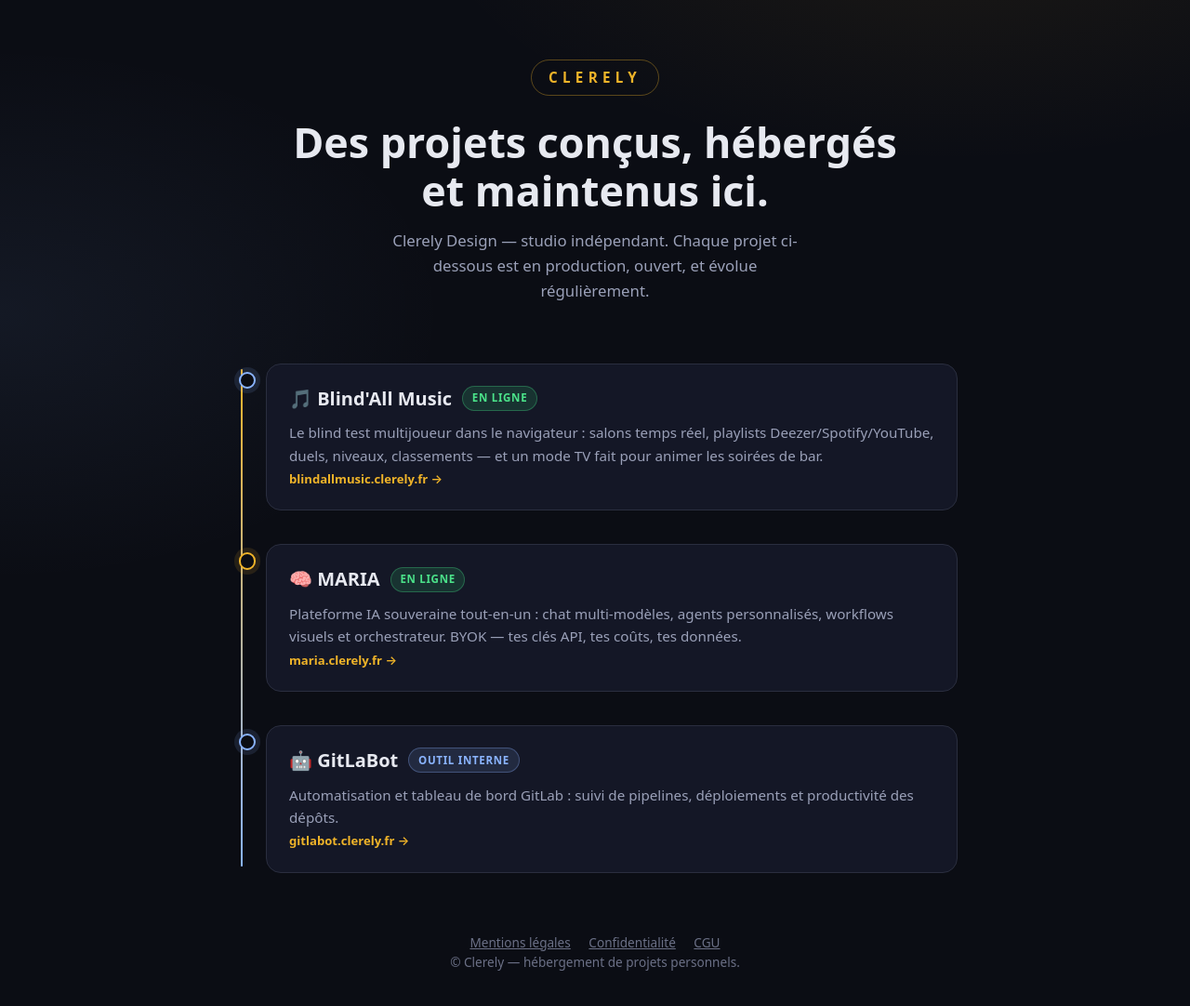
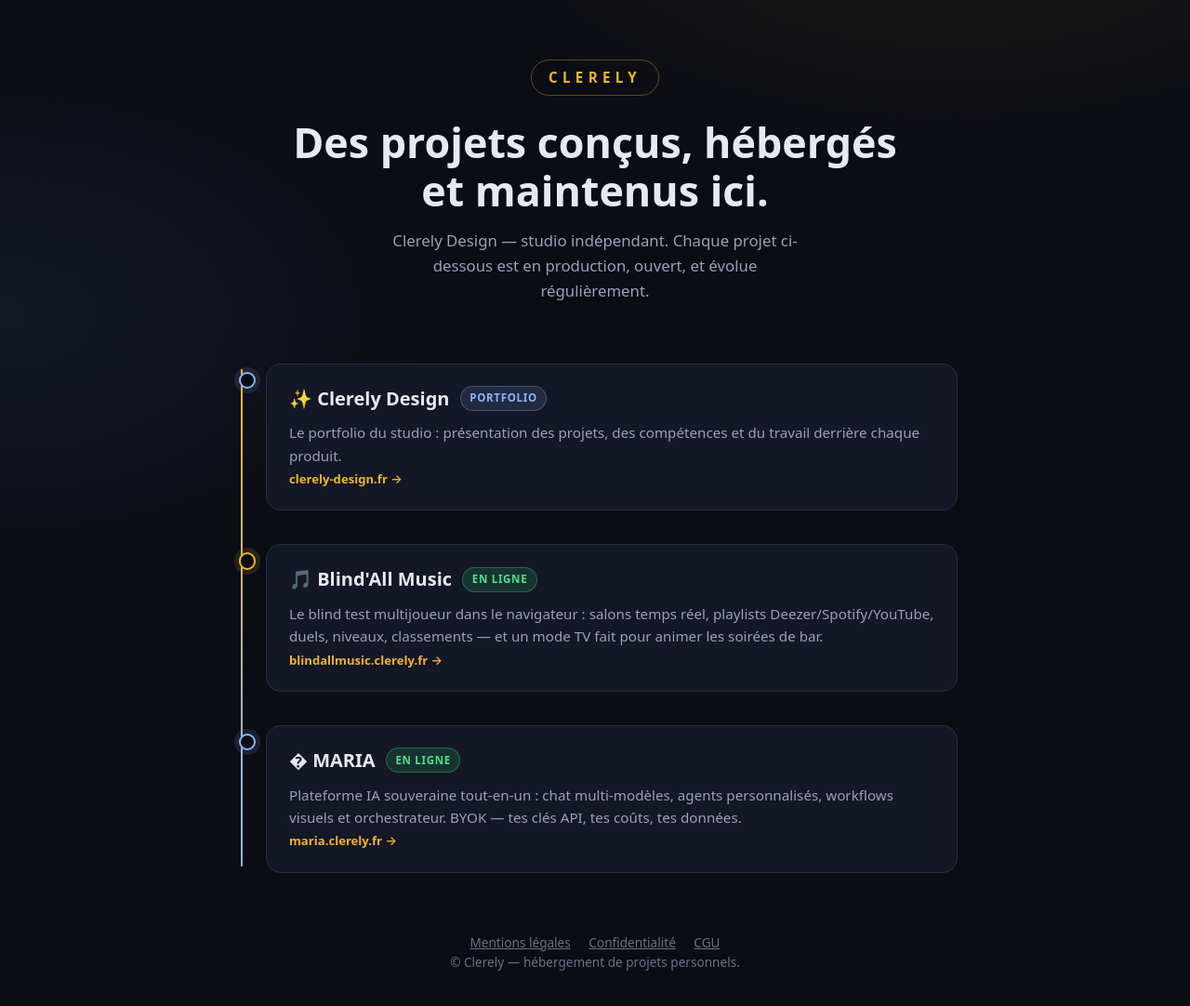
Before and after one commit to byPreaZy/blindallmusic, a plain HTML site: page rootverify/index.html in a window 1280 px wide. Shown: the whole page at 93% size. Drawn offline with Linux system fonts and the light colour scheme.

Commit message:
feat(root): remove GitLaBot from timeline, add portfolio node

```diff
--- a/rootverify/index.html
+++ b/rootverify/index.html
@@ -35,6 +35,7 @@
       header { text-align: center; margin-bottom: 4rem; }
       .logo {
         display: inline-block;
+        text-decoration: none;
         font-weight: 800;
         font-size: 0.95rem;
         letter-spacing: 0.35em;
@@ -130,7 +131,7 @@
   <body>
     <main>
       <header>
-        <span class="logo">Clerely</span>
+        <a class="logo" href="https://clerely-design.fr">Clerely</a>
         <h1>Des projets conçus, hébergés<br />et maintenus ici.</h1>
         <p>
           Clerely Design — studio indépendant. Chaque projet ci-dessous est en
@@ -140,6 +141,20 @@
 
       <div class="timeline" id="timeline">
         <div class="fill"></div>
+
+        <section class="node">
+          <a class="card" href="https://clerely-design.fr">
+            <div class="top">
+              <h2>✨ Clerely Design</h2>
+              <span class="badge dev">Portfolio</span>
+            </div>
+            <p>
+              Le portfolio du studio : présentation des projets, des compétences
+              et du travail derrière chaque produit.
+            </p>
+            <span class="url">clerely-design.fr →</span>
+          </a>
+        </section>
 
         <section class="node">
           <a class="card" href="https://blindallmusic.clerely.fr">
@@ -159,7 +174,7 @@
         <section class="node">
           <a class="card" href="https://maria.clerely.fr">
             <div class="top">
-              <h2>🧠 MARIA</h2>
+              <h2>� MARIA</h2>
               <span class="badge">En ligne</span>
             </div>
             <p>
@@ -168,20 +183,6 @@
               API, tes coûts, tes données.
             </p>
             <span class="url">maria.clerely.fr →</span>
-          </a>
-        </section>
-
-        <section class="node">
-          <a class="card" href="https://gitlabot.clerely.fr">
-            <div class="top">
-              <h2>🤖 GitLaBot</h2>
-              <span class="badge dev">Outil interne</span>
-            </div>
-            <p>
-              Automatisation et tableau de bord GitLab : suivi de pipelines,
-              déploiements et productivité des dépôts.
-            </p>
-            <span class="url">gitlabot.clerely.fr →</span>
           </a>
         </section>
       </div>
```
